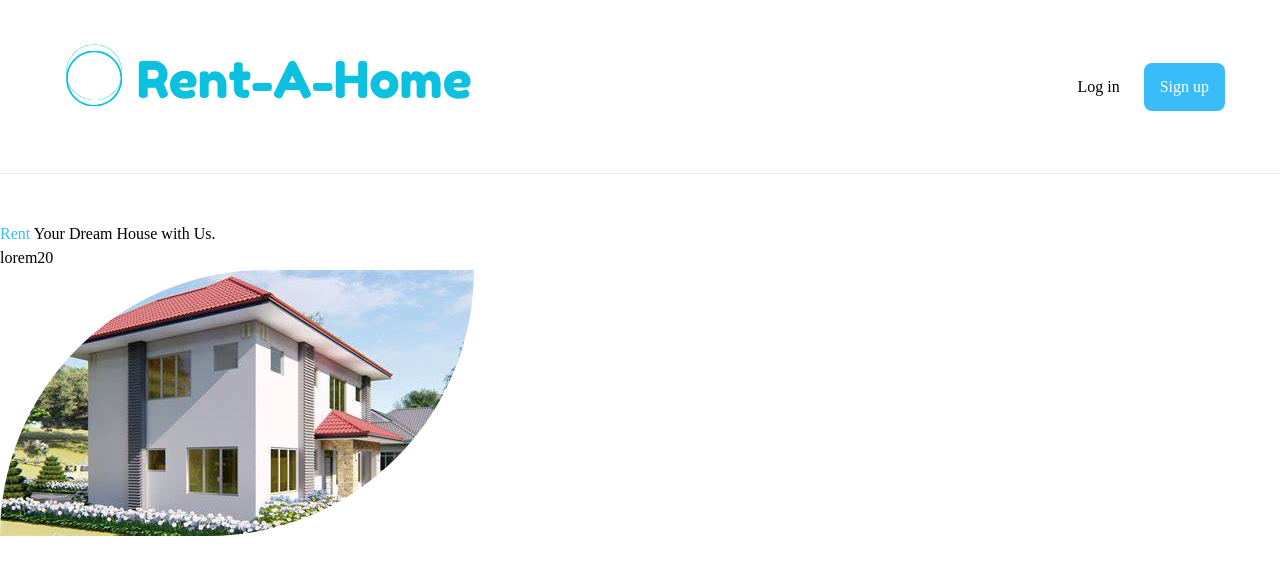
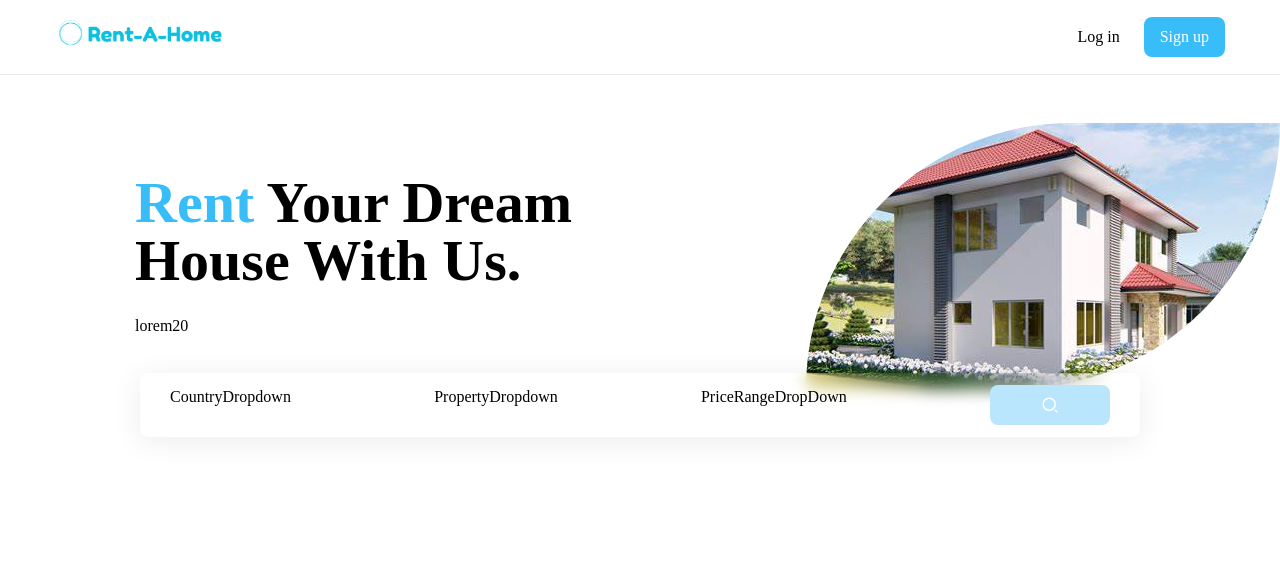
Before and after one commit to SachiniDeSilva/Rent-A-Home, a React (Create React App) app: page / in a window 1280 px wide. Shown: the top 574 px of the page. Built offline with nearby package versions, Linux system fonts and the light colour scheme; a web font is replaced by a local one.

Commit message:
search section

```diff
--- a/package.json
+++ b/package.json
@@ -8,6 +8,7 @@
     "@testing-library/user-event": "^13.5.0",
     "react": "^18.3.1",
     "react-dom": "^18.3.1",
+    "react-icons": "^5.2.1",
     "react-router-dom": "^6.23.1",
     "react-scripts": "5.0.1",
     "web-vitals": "^2.1.4"
@@ -40,7 +41,6 @@
     "@headlessui/react": "^1.7.19",
     "autoprefixer": "^10.4.7",
     "postcss": "^8.4.14",
-    "react-icons": "^4.4.0",
     "react-router-dom": "^6.3.0",
     "tailwindcss": "^3.4.4"
   }
--- a/src/components/Banner.js
+++ b/src/components/Banner.js
@@ -4,11 +4,11 @@ import Search from '../components/Search'
 
 const Banner = () => {
   return (
-    <section>
-      <div>
-        <div>
-          <h1>
-            <span className='text-sky-400'>Rent</span> Your Dream House with Us.
+    <section className='h-full max-h-[640px] mb-8 xl:mb-24'>
+      <div className='flex flex-col lg:flex-row'>
+        <div className='lg:ml-8 xl:ml-[135px] flex flex-col items-center lg:items-start text-center lg:text-left justify-center flex-1 px-4 lg:px-0'>
+          <h1 className='text-4xl lg:text-[58px] font-semibold leading-none mb-6'>
+            <span className='text-sky-400'>Rent</span> Your Dream House With Us.
           </h1>
           <p>
             lorem20
@@ -16,10 +16,11 @@ const Banner = () => {
 
           </p>
         </div>
-        <div>
+        <div className='hidden flex-1 lg:flex justify-end items-end'>
           <img className='rounded-ee-full rounded-tl-full' src={Image} alt=''/>
         </div>
       </div>
+      <Search/>
     </section>
   )
 }
--- a/src/components/Header.js
+++ b/src/components/Header.js
@@ -6,16 +6,16 @@ import logo from '../assets/Rent-AHome.png'
 
 const Header = () => {
   return (
-    <header className='py-6 mb-12 border-b'>
+    <header className='py-3 mb-12 border-b'>
       <div className='container mx-auto flex justify-between items-center'>
         <Link to='/'>
-        <img src={logo} alt=''/>
+        <img className='w-2/5  h-auto'  src={logo} alt=''/>
     </Link>
     <div className='flex items-center gap-6'>
       <Link  className='hover:text-sky-400 transition' to=''>
       Log in
       </Link>
-      <Link className='bg-sky-400 hover:bg-sky-300 text-white px-4 py-3 rounded-lg transition'  to=''>
+      <Link className='bg-sky-400 hover:bg-sky-300 text-white px-4 py-2 rounded-lg transition'  to=''>
       Sign up
       </Link>
 
--- a/src/components/Search.js
+++ b/src/components/Search.js
@@ -1,8 +1,21 @@
 import React from 'react'
+import CountryDropDown from '../components/CountryDropdown'
+import PropertyDropDown from '../components/PropertyDropdown'
+import PriceRangeDropDown from '../components/PriceRangeDropDown'
+
+import {RiSearch2Line} from 'react-icons/ri'
 
 const Search = () => {
   return (
-    <div>Search</div>
+    <div className='px-[30px] py-3 max-w-[1000px] mx-auto flex flex-col lg:flex-row justify-between gap-4 lg:gap-x-3 relative lg:-top-4 lg:shadow-1 bg-white
+    lg:bg-transparent lg:backdrop-blur rounded-lg'>
+    <CountryDropDown/>
+    <PropertyDropDown/>
+    <PriceRangeDropDown/>
+    <button className='bg-sky-200 hover:bg-sky-300 transition w-full lg:max-w-[120px] h-10 rounded-lg flex justify-center items-center text-white text-lg '>
+   <RiSearch2Line/>
+    </button>
+    </div>
   )
 }
 
```
Also changed, not shown: src/assets/Rent-AHome__1_-removebg-preview.png (added), 1 other file (tests, documents, lock files or other folders).
